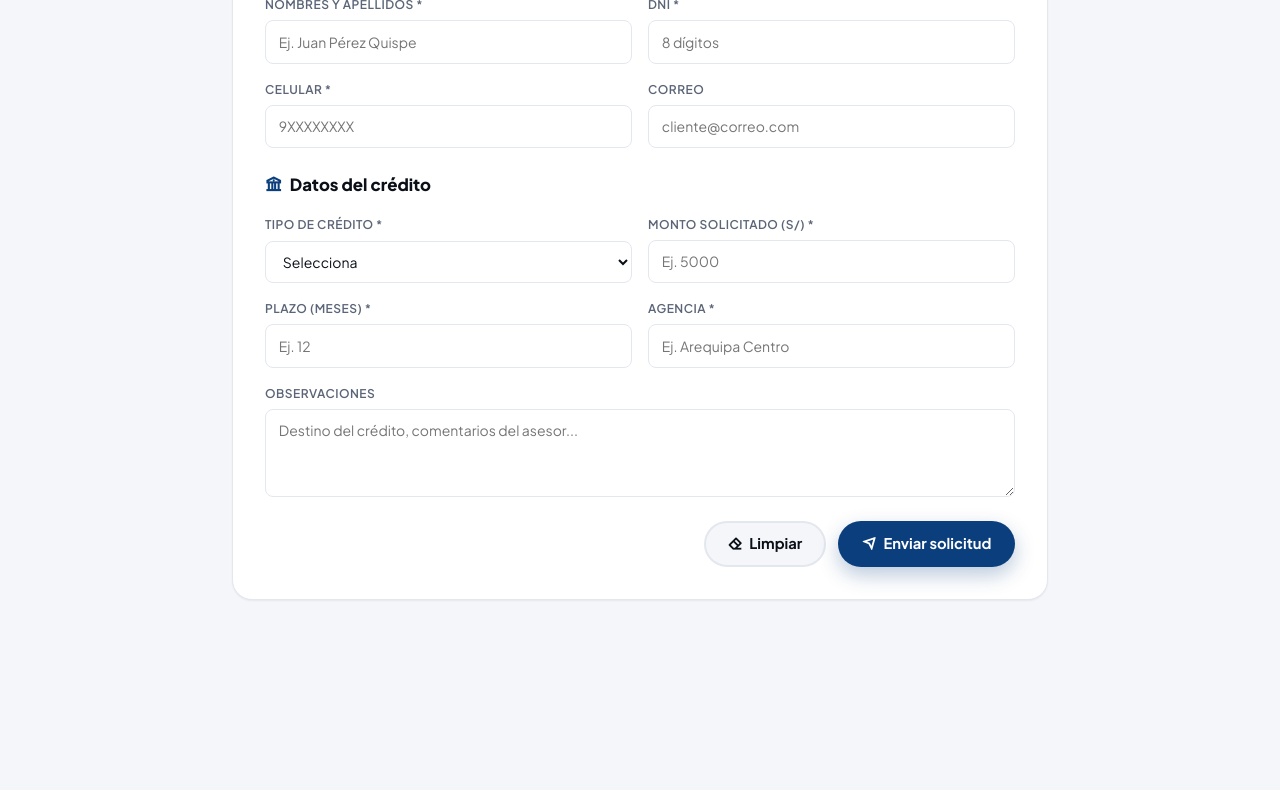
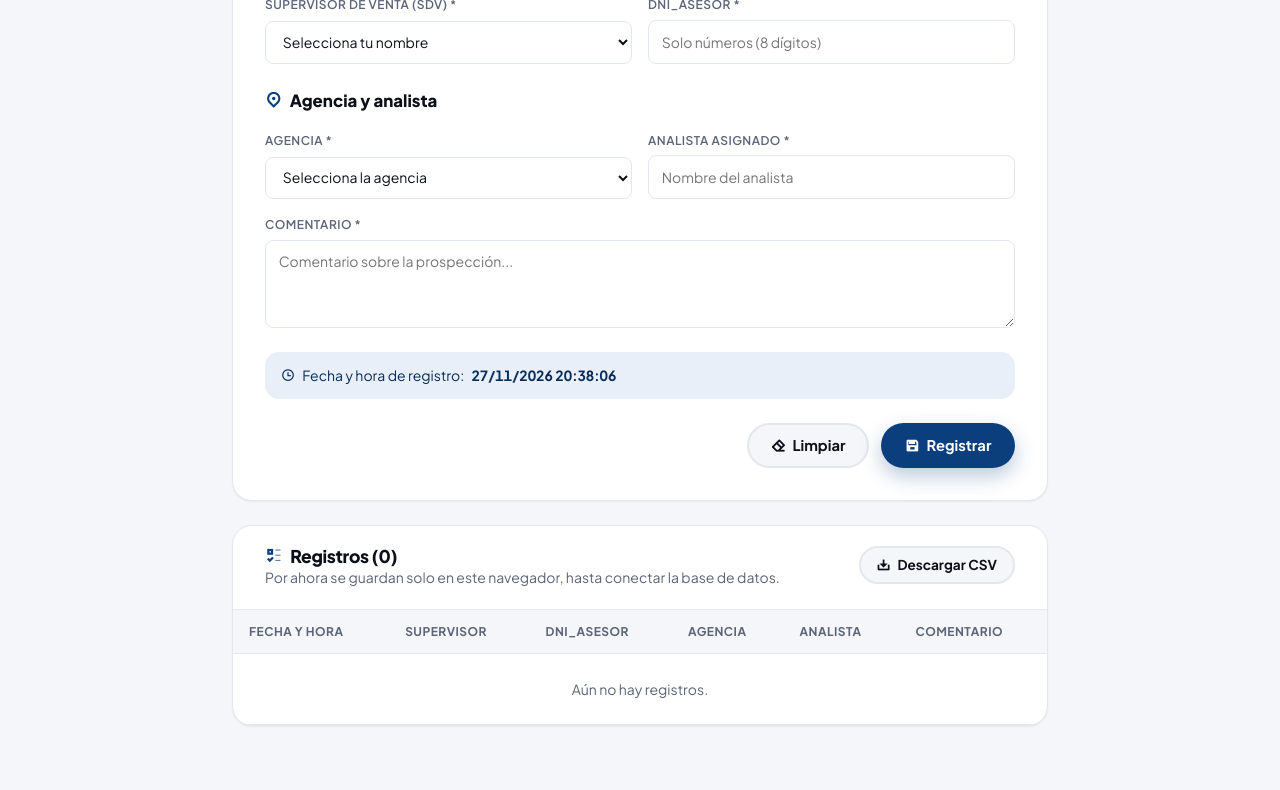
Before and after one commit to relavC/CAJA-AREQUIPA, a plain HTML site: page pages/herramientas.html in a window 1280 px wide. Shown: the part 381-1171 px from the top of the page. Before the commit the page ends 1045 px from the top, so only its background shows below. Drawn offline with nearby package versions, Linux system fonts and the light colour scheme.

Commit message:
Herramientas: formulario de registro de prospecciones para supervisores de venta
- Desplegable de supervisores (SDV) y de agencias (listas en data/prospecciones.js)
- DNI_Asesor solo acepta números (8 dígitos)
- Analista asignado y comentario obligatorios
- Fecha y hora se guardan automáticamente al registrar
- Registros guardados en el navegador y descarga en CSV (hasta conectar la base de datos)

Co-Authored-By: Claude Opus 5.5 <noreply@anthropic.com>
Claude-Session: https://claude.ai/code/session_01XqVjeD13Gm8NGi1vYGw762

```diff
--- a/assets/css/pages/tools.css
+++ b/assets/css/pages/tools.css
@@ -55,3 +55,28 @@
   .tool-form__actions .btn { flex: 1; }
 }
 .alert[hidden] { display: none; }
+
+/* ---------- Prospecciones ---------- */
+.tool-form__stamp {
+  display: flex; align-items: center; gap: 0.45rem; flex-wrap: wrap;
+  padding: 0.75rem 1rem; border-radius: var(--radius-md);
+  background: var(--color-primary-soft); color: var(--color-primary-dark); font-size: var(--fs-sm);
+}
+.tool-form__stamp b { font-variant-numeric: tabular-nums; }
+
+.tool-records {
+  background: var(--color-white);
+  border: 1px solid var(--color-border);
+  border-radius: var(--radius-lg);
+  box-shadow: var(--shadow-sm);
+  overflow: hidden;
+}
+.tool-records__head {
+  display: flex; justify-content: space-between; align-items: flex-start; gap: 1rem; flex-wrap: wrap;
+  padding: 1.25rem clamp(1.25rem, 3vw, 2rem);
+  border-bottom: 1px solid var(--color-border);
+}
+.tool-records__head h2 { font-size: 1.1rem; display: flex; align-items: center; gap: 0.5rem; }
+.tool-records__head h2 i { color: var(--color-primary); }
+.tool-records__head p { color: var(--color-text-muted); font-size: var(--fs-sm); }
+.tool-records .table td:last-child { min-width: 220px; }
--- /dev/null
+++ b/assets/js/data/prospecciones.js
@@ -0,0 +1,258 @@
+/* =========================================================
+   DATOS DEL FORMULARIO DE PROSPECCIONES
+   Para agregar o quitar un supervisor o agencia, edita estas listas.
+   ========================================================= */
+
+/** Supervisores de venta (SDV) */
+export const SUPERVISORES = [
+  'LADY MADELEINE GARCIA MORA',
+  'ROXANA SONCO PUMALEQUE',
+  'KATIA MARIENE CESPEDES VALENCIA',
+  'EDWIN QUISPE QUISOCALA',
+  'EMILY ROJAS ALAVE',
+  'YAN ROBERT PEÑA GUERRERO',
+  'FRANZ ADAMS YANCE ARANDA',
+  'HILDAURA AMALIA GONZALES FERNANDEZ',
+  'ROBERTO CARLOS SOTELO',
+  'JOEL CARDENAS VIENA',
+  'LUCY GRACE MUÑOZ PALOMINO',
+  'YESENIA NATHALIA CASTILLO PEREZ',
+];
+
+/** Agencias Caja Arequipa */
+export const AGENCIAS = [
+  '2 DE MAYO',
+  'ABANCAY',
+  'ACCHA',
+  'AG VISTA ALEGRE',
+  'AG. AVENIDA 54',
+  'AG. CIUDAD MAJES',
+  'AG. CRUCERO',
+  'AG. NUEVA CAJAMARCA',
+  'AG. PAMPAS',
+  'AG. PUEBLO NUEVO',
+  'AGUAYTIA',
+  'ALFREDO MENDIOLA',
+  'ALTO CAYMA',
+  'ALTO LIBERTAD',
+  'ALTO MISTI',
+  'ALTO SELVA ALEGRE',
+  'ANDAHUAYLAS',
+  'ANTA',
+  'ANTUNEZ DE MAYOLO',
+  'ATE',
+  'ATICO',
+  'AUCAYACU',
+  'AVELINO',
+  'AYAVIRI',
+  'AZANGARO',
+  'BAGUA GRANDE',
+  'BAMBAMARCA',
+  'BOLOGNESI',
+  'CAJABAMBA',
+  'CAJAMARCA',
+  'CAJAMARCA II',
+  'CALLERIA',
+  'CAMANA',
+  'CANETE',
+  'CARABAYLLO',
+  'CARAZ',
+  'CASTILLA',
+  'CAYMA',
+  'CELENDIN',
+  'CERRO COLORADO',
+  'CERRO DE PASCO',
+  'CESAR VALLEJO',
+  'CHACARILLA',
+  'CHACHAPOYAS',
+  'CHALA',
+  'CHALLHUHUACHO',
+  'CHANCAY',
+  'CHANCHAMAYO',
+  'CHICLAYO',
+  'CHILCA',
+  'CHILETE',
+  'CHIMBOTE',
+  'CHINCHA',
+  'CHIVAY',
+  'CHORRILLOS',
+  'CHOSICA',
+  'CHOTA',
+  'CHUPACA',
+  'CIUDAD MUNICIPAL',
+  'CIUDAD NUEVA',
+  'CIUDAD UNIVERSITARIA',
+  'COCACHACRA',
+  'COLLANAC',
+  'COMAS',
+  'CONO NORTE',
+  'CORIRE',
+  'CORONEL MENDOZA',
+  'COTAHUASI',
+  'CURAHUASI',
+  'CUTERVO',
+  'DESAGUADERO',
+  'EDIFICIO INSTITUCIONAL WANCHAQ',
+  'EL AGUSTINO',
+  'EL MOLINO',
+  'EL PORVENIR',
+  'EL SOL',
+  'ESPINAR',
+  'GUADALUPE',
+  'HORACIO ZEBALLOS',
+  'HUACHIPA',
+  'HUACHO',
+  'HUAMACHUCO',
+  'HUAMANGA',
+  'HUANCANE',
+  'HUANCAVELICA',
+  'HUANCAYO-EL TAMBO',
+  'HUANDOY',
+  'HUANTA',
+  'HUANUCO',
+  'HUARAZ',
+  'HUAYCAN',
+  'HUNTER',
+  'ICA',
+  'ICA II',
+  'ILAVE',
+  'ILO',
+  'INDEPENDENCIA',
+  'IQUITOS',
+  'ISRAEL',
+  'JAEN',
+  'JAUJA',
+  'JESUS',
+  'JICAMARCA',
+  'JORGE CHAVEZ',
+  'JOSE GALVEZ',
+  'JUANJUI',
+  'JULI',
+  'JULIACA',
+  'KOSNIPATA',
+  'LA ESPERANZA',
+  'LA HERMELINDA',
+  'LA JOYA',
+  'LA MERCED',
+  'LA OROYA',
+  'LA PAMPILLA',
+  'LA UNION',
+  'LARCO',
+  'LAS MERCEDES',
+  'LAS PALMERAS',
+  'LAYKAKOTA',
+  'LIMA',
+  'LOS INCAS',
+  'LOS OLIVOS',
+  'LURIN',
+  'MACUSANI',
+  'MAGDALENA',
+  'MAGISTERIO',
+  'MALA',
+  'MALL AVENTURA PLAZA',
+  'MANCHAY',
+  'MARACANA',
+  'MAZUCO',
+  'MERCEDARES',
+  'MERCADO METROPOLITANO',
+  'MERCADO MODELO',
+  'MERCADO PACHACAMAC',
+  'MIGUEL IGLESIAS',
+  'MIRAFLORES',
+  'MOLLENDO',
+  'MONTENEGRO',
+  'MOQUEGUA',
+  'MOSHOQUEQUE',
+  'MOYOBAMBA',
+  'NASCA',
+  'OMATE',
+  'OVALO BALTA',
+  'OVALO OASIS',
+  'OVALO PEDREGAL',
+  'OVALO SULLANA',
+  'OVALO VILCAPAZA',
+  'OXAPAMPA',
+  'PACHACUTEC',
+  'PADRE ALDAMIS',
+  'PALPA',
+  'PAMPA INALAMBRICA',
+  'PARCONA',
+  'PARURO',
+  'PAUCARPATA',
+  'PAUCARTAMBO',
+  'PEDREGAL',
+  'PICHANAQUI',
+  'PINTO',
+  'PISCO',
+  'PIURA',
+  'PIURA CENTRO',
+  'PLAZA TUPAC AMARU',
+  'PUCALLPA',
+  'PUERTO MALDONADO',
+  'PUNO',
+  'PUQUIO',
+  'QORIKANCHA',
+  'QUEBRADA',
+  'QUILLABAMBA',
+  'REAL',
+  'RIMAC',
+  'RIO SECO',
+  'SAN ANTONIO',
+  'SAN BORJA',
+  'SAN CAMILO',
+  'SAN HILARION',
+  'SAN ISIDRO',
+  'SAN JERONIMO',
+  'SAN JOSE',
+  'SAN JUAN BAUTISTA',
+  'SAN MARCOS',
+  'SAN MARTIN',
+  'SAN MARTIN ICA',
+  'SAN PEDRO',
+  'SAN PEDRO DE CARABAYLLO',
+  'SAN SEBASTIAN',
+  'SAN SEBASTIAN II',
+  'SANDIA',
+  'SANTA ANITA',
+  'SANTA CLARA',
+  'SANTA RITA DE SIGUAS',
+  'SANTA ROSA',
+  'SANTA TERESA',
+  'SANTIAGO',
+  'SANTO TOMAS',
+  'SEDAPAR',
+  'SICUANI',
+  'SICUANI II',
+  'SIGLO XX',
+  'SN JUAN DE LURIGANCHO',
+  'SN JUAN DE MIRAFLORES',
+  'SN MARTIN DE PORRAS',
+  'SOCABAYA',
+  'SULLANA',
+  'SUROQUILLO',
+  'TALARA',
+  'TAMBOPATA',
+  'TARAPOTO',
+  'TARMA',
+  'TENIENTE FERRE',
+  'TICA TICA',
+  'TINGO MARIA',
+  'TOCACHE',
+  'TRUJILLO CENTRO',
+  'TUMBES',
+  'TUPAC AMARU',
+  'UMACOLLO',
+  'URCOS',
+  'URUBAMBA',
+  'VENTANILLA',
+  'VIDAURRAZAGA',
+  'VILLA EL SALVADOR',
+  'VILLA MARIA DEL TRIUNFO',
+  'VIRU',
+  'WANCHAQ',
+  'YUNGUYO',
+  'YURA',
+  'YURIMAGUAS',
+  'ZAPALLAL',
+  'ZARATE',
+];
--- a/assets/js/pages/herramientas.js
+++ b/assets/js/pages/herramientas.js
@@ -1,28 +1,80 @@
 /* =========================================================
-   HERRAMIENTAS — formulario de solicitud de crédito
-   (Sin base de datos por ahora: solo valida y muestra un resumen)
+   HERRAMIENTAS — Registro de prospecciones (supervisores de venta)
+   Guarda la fecha y hora automáticamente al registrar.
+   Sin base de datos por ahora: los registros quedan en este
+   navegador (localStorage) y se pueden descargar en CSV.
    ========================================================= */
-import { $, formatCurrency } from '../utils/helpers.js';
+import { $ } from '../utils/helpers.js';
 import { initHeader } from '../modules/header.js';
+import { SUPERVISORES, AGENCIAS } from '../data/prospecciones.js';
 
 initHeader();
 
+const CLAVE = 'sej_prospecciones';
+
 const form = $('[data-tool-form]');
 const errorBox = $('[data-form-error]');
-const result = $('[data-tool-result]');
+const okBox = $('[data-form-ok]');
+const reloj = $('[data-reloj]');
+const tbody = $('[data-registros]');
+const total = $('[data-total]');
+const dniInput = $('[data-solo-numeros]');
 
 const esc = (v) =>
   String(v ?? '').replace(/[&<>"']/g, (c) => ({ '&': '&amp;', '<': '&lt;', '>': '&gt;', '"': '&quot;', "'": '&#39;' }[c]));
 
+/* ---------- Desplegables ---------- */
+const opciones = (lista) => lista.map((v) => `<option value="${esc(v)}">${esc(v)}</option>`).join('');
+$('[data-select-supervisores]').insertAdjacentHTML('beforeend', opciones(SUPERVISORES));
+$('[data-select-agencias]').insertAdjacentHTML('beforeend', opciones(AGENCIAS));
+
+/* ---------- DNI: solo números ---------- */
+dniInput.addEventListener('input', () => {
+  const limpio = dniInput.value.replace(/\D/g, '').slice(0, 8);
+  if (limpio !== dniInput.value) dniInput.value = limpio;
+});
+
+/* ---------- Fecha y hora ---------- */
+const fechaHora = (d = new Date()) =>
+  `${String(d.getDate()).padStart(2, '0')}/${String(d.getMonth() + 1).padStart(2, '0')}/${d.getFullYear()} ` +
+  `${String(d.getHours()).padStart(2, '0')}:${String(d.getMinutes()).padStart(2, '0')}:${String(d.getSeconds()).padStart(2, '0')}`;
+
+const tic = () => { reloj.textContent = fechaHora(); };
+tic();
+setInterval(tic, 1000);
+
+/* ---------- Almacenamiento local ---------- */
+const leer = () => {
+  try { return JSON.parse(localStorage.getItem(CLAVE)) || []; } catch { return []; }
+};
+const guardar = (lista) => {
+  try { localStorage.setItem(CLAVE, JSON.stringify(lista)); return true; } catch { return false; }
+};
+
+function pintar() {
+  const lista = leer();
+  total.textContent = lista.length;
+  tbody.innerHTML = lista.length
+    ? lista.slice().reverse().map((r) => `
+        <tr>
+          <td style="white-space:nowrap">${esc(r.fecha_hora)}</td>
+          <td>${esc(r.supervisor)}</td>
+          <td>${esc(r.dni_asesor)}</td>
+          <td>${esc(r.agencia)}</td>
+          <td>${esc(r.analista)}</td>
+          <td>${esc(r.comentario)}</td>
+        </tr>`).join('')
+    : '<tr><td colspan="6" class="center" style="color:var(--color-text-muted);padding:1.5rem">Aún no hay registros.</td></tr>';
+}
+pintar();
+
+/* ---------- Validación y registro ---------- */
 const MENSAJES = {
-  nombre: 'Ingresa los nombres y apellidos.',
-  dni: 'El DNI debe tener 8 dígitos.',
-  celular: 'El celular debe tener 9 dígitos y empezar con 9.',
-  correo: 'El correo no es válido.',
-  tipo: 'Selecciona el tipo de crédito.',
-  monto: 'El monto mínimo es S/ 300.',
-  plazo: 'El plazo debe estar entre 1 y 240 meses.',
-  agencia: 'Ingresa la agencia.',
+  supervisor: 'Selecciona el supervisor de venta.',
+  dni_asesor: 'El DNI_Asesor debe tener 8 números.',
+  agencia: 'Selecciona la agencia.',
+  analista: 'Ingresa el analista asignado.',
+  comentario: 'Ingresa un comentario.',
 };
 
 const showError = (msg) => {
@@ -32,8 +84,13 @@ const showError = (msg) => {
 
 form.addEventListener('submit', (e) => {
   e.preventDefault();
+  okBox.hidden = true;
+  form.querySelectorAll('.is-invalid').forEach((el) => el.classList.remove('is-invalid'));
+
+  // Recorta espacios para que "   " no cuente como texto válido
+  ['analista', 'comentario'].forEach((n) => { form[n].value = form[n].value.trim(); });
+
   const invalido = [...form.elements].find((el) => el.name && !el.checkValidity());
-  form.querySelectorAll('.is-invalid').forEach((el) => el.classList.remove('is-invalid'));
   if (invalido) {
     invalido.classList.add('is-invalid');
     invalido.focus();
@@ -43,35 +100,51 @@ form.addEventListener('submit', (e) => {
   showError('');
 
   const d = Object.fromEntries(new FormData(form));
-  const filas = [
-    ['Cliente', d.nombre],
-    ['DNI', d.dni],
-    ['Celular', d.celular],
-    ['Correo', d.correo || '—'],
-    ['Tipo de crédito', d.tipo],
-    ['Monto', formatCurrency(Number(d.monto))],
-    ['Plazo', `${d.plazo} meses`],
-    ['Agencia', d.agencia],
-    ['Observaciones', d.observaciones || '—'],
-  ];
+  const registro = {
+    fecha_hora: fechaHora(),          // se toma en el momento exacto de registrar
+    registrado_en: new Date().toISOString(),
+    supervisor: d.supervisor,
+    dni_asesor: d.dni_asesor,
+    agencia: d.agencia,
+    analista: d.analista,
+    comentario: d.comentario,
+  };
 
-  result.innerHTML = `
-    <div class="tool-result__head">
-      <i class="ri-checkbox-circle-fill"></i>
-      <div>
-        <h2>Solicitud registrada</h2>
-        <p>Resumen de los datos ingresados (aún no se guardan en base de datos).</p>
-      </div>
-    </div>
-    <dl class="tool-result__list">
-      ${filas.map(([k, v]) => `<div><dt>${k}</dt><dd>${esc(v)}</dd></div>`).join('')}
-    </dl>`;
-  result.hidden = false;
+  const lista = leer();
+  lista.push(registro);
+  if (!guardar(lista)) {
+    showError('No se pudo guardar en este navegador (almacenamiento bloqueado).');
+    return;
+  }
+
+  okBox.innerHTML = `<i class="ri-checkbox-circle-fill"></i> Prospección registrada el <b>${esc(registro.fecha_hora)}</b>.`;
+  okBox.hidden = false;
   form.reset();
-  result.scrollIntoView({ behavior: 'smooth', block: 'start' });
+  pintar();
 });
 
 form.addEventListener('reset', () => {
   showError('');
   form.querySelectorAll('.is-invalid').forEach((el) => el.classList.remove('is-invalid'));
 });
+
+/* ---------- Descargar CSV (se abre en Excel) ---------- */
+$('[data-descargar]').addEventListener('click', () => {
+  const lista = leer();
+  if (!lista.length) {
+    showError('No hay registros para descargar.');
+    return;
+  }
+  const cab = ['Fecha y hora', 'Supervisor', 'DNI_Asesor', 'Agencia', 'Analista', 'Comentario'];
+  const campo = (v) => `"${String(v ?? '').replace(/"/g, '""')}"`;
+  const filas = lista.map((r) =>
+    [r.fecha_hora, r.supervisor, `="${r.dni_asesor}"`, r.agencia, r.analista, r.comentario]
+      .map((v, i) => (i === 2 ? v : campo(v))).join(';'));
+  const csv = '﻿' + [cab.map(campo).join(';'), ...filas].join('\r\n');
+  const url = URL.createObjectURL(new Blob([csv], { type: 'text/csv;charset=utf-8' }));
+  const a = Object.assign(document.createElement('a'), { href: url, download: `prospecciones_${new Date().toISOString().slice(0, 10)}.csv` });
+  document.body.appendChild(a);
+  a.click();
+  a.remove();
+  URL.revokeObjectURL(url);
+});
--- a/pages/herramientas.html
+++ b/pages/herramientas.html
@@ -40,73 +40,74 @@
     <div class="container tools__inner">
       <header class="tools__head">
         <span class="tools__tag"><i class="ri-file-edit-line"></i> Herramientas</span>
-        <h1>Formulario de solicitud de crédito</h1>
-        <p>Registra los datos del cliente y del crédito solicitado. Por ahora la información no se guarda en una base de datos: al enviar verás un resumen de la solicitud.</p>
+        <h1>Registro de prospecciones</h1>
+        <p>Formulario para supervisores de venta. La fecha y hora se guardan automáticamente al registrar.</p>
       </header>
 
       <form class="tool-form" data-tool-form novalidate>
         <fieldset>
-          <legend><i class="ri-user-line"></i> Datos del cliente</legend>
+          <legend><i class="ri-user-star-line"></i> Supervisor y asesor</legend>
           <div class="tool-form__grid">
             <label class="control">
-              <span>Nombres y apellidos *</span>
-              <input type="text" name="nombre" required placeholder="Ej. Juan Pérez Quispe" />
+              <span>Supervisor de venta (SDV) *</span>
+              <select name="supervisor" required data-select-supervisores>
+                <option value="">Selecciona tu nombre</option>
+              </select>
             </label>
             <label class="control">
-              <span>DNI *</span>
-              <input type="text" name="dni" required inputmode="numeric" pattern="\d{8}" maxlength="8" placeholder="8 dígitos" />
-            </label>
-            <label class="control">
-              <span>Celular *</span>
-              <input type="tel" name="celular" required inputmode="numeric" pattern="9\d{8}" maxlength="9" placeholder="9XXXXXXXX" />
-            </label>
-            <label class="control">
-              <span>Correo</span>
-              <input type="email" name="correo" placeholder="cliente@correo.com" />
+              <span>DNI_Asesor *</span>
+              <input type="text" name="dni_asesor" required inputmode="numeric" pattern="\d{8}" maxlength="8" autocomplete="off" placeholder="Solo números (8 dígitos)" data-solo-numeros />
             </label>
           </div>
         </fieldset>
 
         <fieldset>
-          <legend><i class="ri-bank-line"></i> Datos del crédito</legend>
+          <legend><i class="ri-map-pin-2-line"></i> Agencia y analista</legend>
           <div class="tool-form__grid">
             <label class="control">
-              <span>Tipo de crédito *</span>
-              <select name="tipo" required>
-                <option value="">Selecciona</option>
-                <option>Crédito de negocio</option>
-                <option>Crédito de consumo</option>
-                <option>Crédito de vivienda</option>
+              <span>Agencia *</span>
+              <select name="agencia" required data-select-agencias>
+                <option value="">Selecciona la agencia</option>
               </select>
             </label>
             <label class="control">
-              <span>Monto solicitado (S/) *</span>
-              <input type="number" name="monto" required min="300" step="50" placeholder="Ej. 5000" />
-            </label>
-            <label class="control">
-              <span>Plazo (meses) *</span>
-              <input type="number" name="plazo" required min="1" max="240" placeholder="Ej. 12" />
-            </label>
-            <label class="control">
-              <span>Agencia *</span>
-              <input type="text" name="agencia" required placeholder="Ej. Arequipa Centro" />
+              <span>Analista asignado *</span>
+              <input type="text" name="analista" required maxlength="120" placeholder="Nombre del analista" />
             </label>
           </div>
           <label class="control tool-form__full">
-            <span>Observaciones</span>
-            <textarea name="observaciones" rows="3" placeholder="Destino del crédito, comentarios del asesor..."></textarea>
+            <span>Comentario *</span>
+            <textarea name="comentario" rows="3" required maxlength="1000" placeholder="Comentario sobre la prospección..."></textarea>
           </label>
         </fieldset>
+
+        <p class="tool-form__stamp"><i class="ri-time-line"></i> Fecha y hora de registro: <b data-reloj></b></p>
 
         <p class="alert alert--bad" data-form-error role="alert" hidden></p>
 
         <div class="tool-form__actions">
           <button type="reset" class="btn btn--ghost"><i class="ri-eraser-line"></i> Limpiar</button>
-          <button type="submit" class="btn btn--primary"><i class="ri-send-plane-line"></i> Enviar solicitud</button>
+          <button type="submit" class="btn btn--primary"><i class="ri-save-3-line"></i> Registrar</button>
         </div>
       </form>
 
-      <section class="tool-result" data-tool-result hidden aria-live="polite"></section>
+      <p class="alert alert--ok" data-form-ok role="status" hidden></p>
+
+      <section class="tool-records">
+        <div class="tool-records__head">
+          <div>
+            <h2><i class="ri-list-check-3"></i> <span>Registros (<span data-total>0</span>)</span></h2>
+            <p>Por ahora se guardan solo en este navegador, hasta conectar la base de datos.</p>
+          </div>
+          <button type="button" class="btn btn--ghost btn--sm" data-descargar><i class="ri-download-2-line"></i> Descargar CSV</button>
+        </div>
+        <div class="table-wrap">
+          <table class="table">
+            <thead><tr><th>Fecha y hora</th><th>Supervisor</th><th>DNI_Asesor</th><th>Agencia</th><th>Analista</th><th>Comentario</th></tr></thead>
+            <tbody data-registros></tbody>
+          </table>
+        </div>
+      </section>
     </div>
   </main>
 </body>
```
Also changed, not shown: 1 other file.
